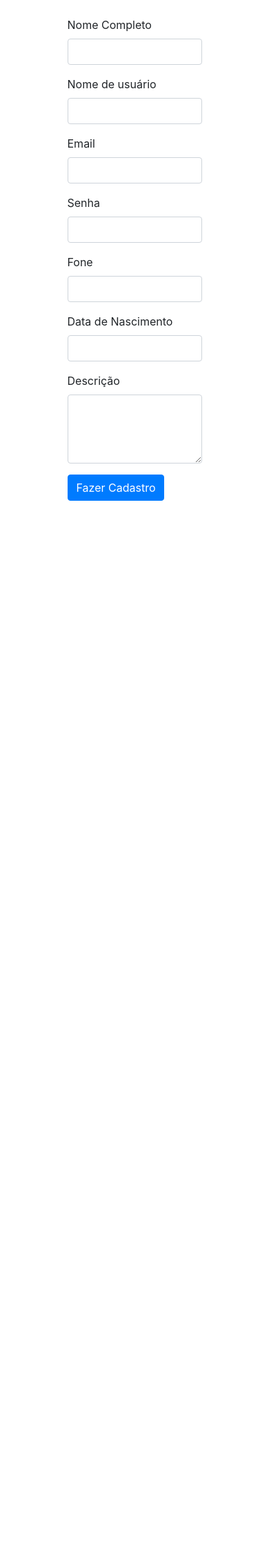
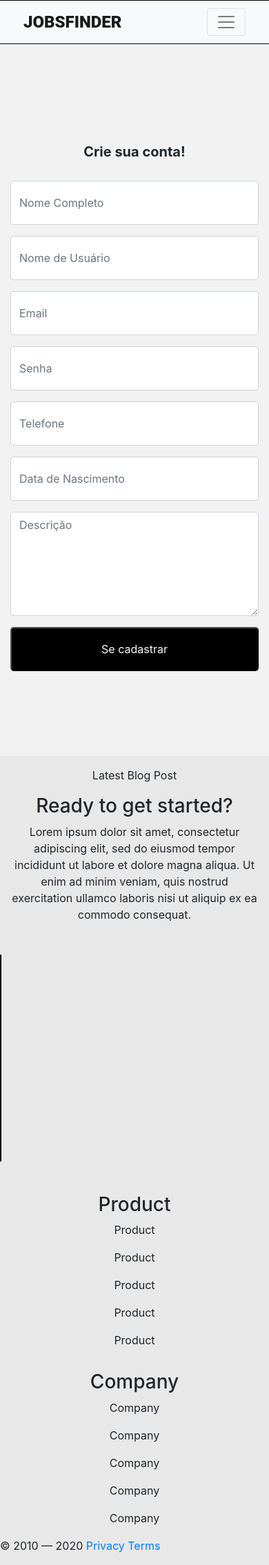
Before and after one commit to filipemota130/Jobsfinder, a Flask app: page /cadastro in a window 390 px wide. Shown: the whole page at 69% size. Before the commit the page ends 726 px from the top, so only its background shows below. Run offline with Flask 2, Linux system fonts and the light colour scheme; some libraries are stand-ins or nearby versions.

Commit message:
pagina login e cadastro alterações

```diff
--- a/app/templates/cadastro.html
+++ b/app/templates/cadastro.html
@@ -10,7 +10,38 @@
   <link rel='stylesheet' href="{{ url_for('static', filename= 'style.css' ) }}">
 </head>
 
-<body class='conteiner-fluid d-flex justify-content-center'>
+<body class='conteiner-fluid' >
+  <nav class="navbar navbar-expand-lg navbar-light bg-light row px-5">
+    <a class="navbar-brand " href="{{ url_for('index') }}"><b>JOBSFINDER</b></a>
+    <button class="navbar-toggler" type="button" data-toggle="collapse" data-target="#navbarNav" aria-controls="navbarNav" aria-expanded="false" aria-label="Toggle navigation">
+      <span class="navbar-toggler-icon"></span>
+    </button>
+    <div class="collapse navbar-collapse" id="navbarNav">
+      <ul class="navbar-nav col-8">
+        {% if id %}
+        <li class="nav-item">
+          <a class="nav-link" href="{{ url_for('perfil') }}">Perfil
+          </a>
+        </li>
+        <li class="nav-item">
+            <a class="nav-link" href="{{ url_for('cadastroJobs') }}">Criar Job</a>
+        </li>
+        <li class="nav-item">
+            <a class="nav-link" href="{{ url_for('logout') }}">Sair</a>
+        </li>
+        {% endif %}
+      </ul>
+        {% if id %}
+        {% else %}
+      <ul class="navbar-nav col-4 justify-content-end">
+        <li class="nav-item">
+          <a class="nav-link" href="{{ url_for('login') }}"> <button class="btn btn-dark my-2 my-sm-0">Login</button></a>
+        </li>
+      </ul>
+      {% endif %}
+    </div>
+  </nav>
+  <main>
     <div>
       {% with messages = get_flashed_messages() %}
     {% if messages %}
@@ -23,46 +54,96 @@
   {% endwith %}
   {% block body %}{% endblock %}
     </div>
-  <form action="" method="POST" class="pt-4 w-50">
+    <div class="container-fluid" style="background: #F2F2F2;">
+      <div style="width: 360px; padding-top: 120px; padding-bottom: 123px; margin: 0 auto 0 auto;" >
+        <form action="" method="POST" class="pt-4 w-50" >
         {{ form.csrf_token }}
+        <h3 style="font-weight: bold; width: 360px; font-size: 20px; text-align: center; margin-bottom: 30px;">Crie sua conta!</h3>
         <div class="form-group">
-      <label for="inputAddress">Nome Completo</label>
-      {{ form.name(class="form-control") }}
+          {{ form.name(class="form-control", style="height: 64px; width: 360px;" , placeholder="Nome Completo") }}
         </div>
         <div class="form-group">
-      <label for="inputState">Nome de usuário</label>
-      {{ form.nick_name(class="form-control") }}
+          {{ form.nick_name(class="form-control", style="height: 64px; width: 360px;" , placeholder="Nome de Usuário") }}
         </div>
-    <div class="form-row">
-      <div class="form-group col-md-6">
-        <label for="inputEmail4">Email</label>
-        {{ form.email(class="form-control") }}
+        <div class="">
+          <div class="form-group ">
+            {{ form.email(class="form-control", style="height: 64px; width: 360px;" , placeholder="Email" ) }}
           </div>
-      <div class="form-group col-md-6">
-        <label for="inputPassword4">Senha</label>
-        {{ form.password(class="form-control") }}
+          <div class="form-group ">
+            {{ form.password(class="form-control", style="height: 64px; width: 360px;" , placeholder="Senha") }}
           </div>
         </div>
+            <div class="form-group ">
+              {{ form.contact(class="form-control", style="height: 64px; width: 360px;" , placeholder="Telefone") }}
+            </div>
+            <div class="form-group ">
+              {{ form.birth_date(class="form-control", style="height: 64px; width: 360px;" , placeholder="Data de Nascimento") }}
+            </div>
           <div class="form-group">
-      <div class="form-row">
+            {{ form.desc(class="form-control", style="height: 151px; width: 360px;" , placeholder="Descrição") }}
+          </div>
 
-        <div class="form-group col-md-5">
-          <label for="inputCity">Fone</label>
-          {{ form.contact(class="form-control") }}
-        </div>
-        <div class="form-group col-md-3 justify-content-end">
-          <label for="inputState">Data de Nascimento</label>
-          {{ form.birth_date(class="form-control") }}
+        <button type="submit" style="height: 64px; width: 360px; border-radius: 5px; background: #000000;"><text class="text-light">Se cadastrar</text></button>
+      </form>
     </div>
     </div>
-      <div class="form-group">
-        <label for="exampleFormControlTextarea1">Descrição</label>
-        {{ form.desc(class="form-control", style="height: 100px") }}
+  </main>
+  <footer style="background: #E8E8E8;">
+    <div class="container text-center text-md-left">
+      <div class="row text-center text-md-left">
+        <div class="col-md-3 col-lg-3 col-xl-3 mx-auto mt-3">
+          <p>Latest Blog Post</p>
+          <h3>Ready to get started?</h3>
+          <p>Lorem ipsum dolor sit amet, consectetur adipiscing elit, sed do eiusmod tempor incididunt ut labore et dolore magna aliqua. Ut enim ad minim veniam, quis nostrud exercitation ullamco laboris nisi ut aliquip ex ea commodo consequat.
+          </p>
+        </div>
+        <div class="linha-vertical"></div>
+        <div class="col-md-2 col-lg-2 col-xl-2 mx-auto mt-3">
+          <h3>Product</h3>
+          <p>
+            <a>Product</a>
+          </p>
+          <p>
+            <a>Product</a>
+          </p>
+          <p>
+            <a>Product</a>
+          </p>
+          <p>
+            <a>Product</a>
+          </p>
+          <p>
+            <a>Product</a>
+          </p>
+        </div>
+        <div class="col-md-3 col-lg-2 col-xl-2 mx-auto mt-3">
+          <h3>Company</h3>
+          <p>
+            <a>Company</a>
+          </p>
+          <p>
+            <a>Company</a>
+          </p>
+          <p>
+            <a>Company</a>
+          </p>
+          <p>
+            <a>Company</a>
+          </p>
+          <p>
+            <a>Company</a>
+          </p>
+        </div>
+        <hr class="mb-4">
+        <div class="row align-items-center">
+          <div class="col-md-7 col-lg-8">
+            <p>© 2010 — 2020 <a href="#">Privacy</a> <a href="#">Terms</a>
+            </p>
           </div>
         </div>
-    <button type="submit" class="btn btn-primary">Fazer Cadastro</button>
-  </form>
-
+      </div>
+    </div>
+  </footer>
   <script src="{{ url_for('static', filename= 'js/bootstrap.min.js' ) }}"></script>
 </body>
 
```
Also changed, not shown: app/templates/login.html (+80 -11 lines). Lines whose indentation alone changed are shown as unchanged.
